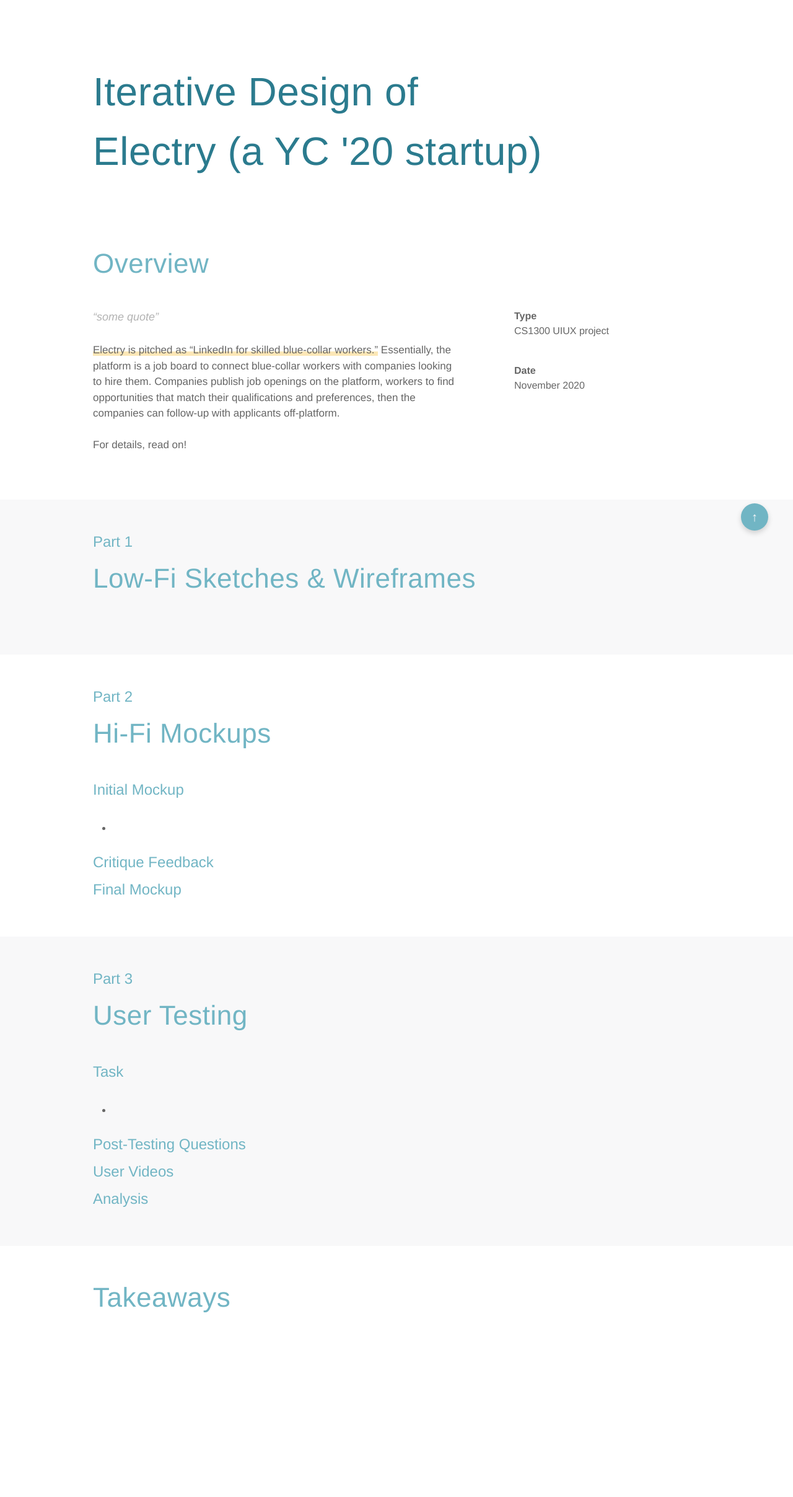
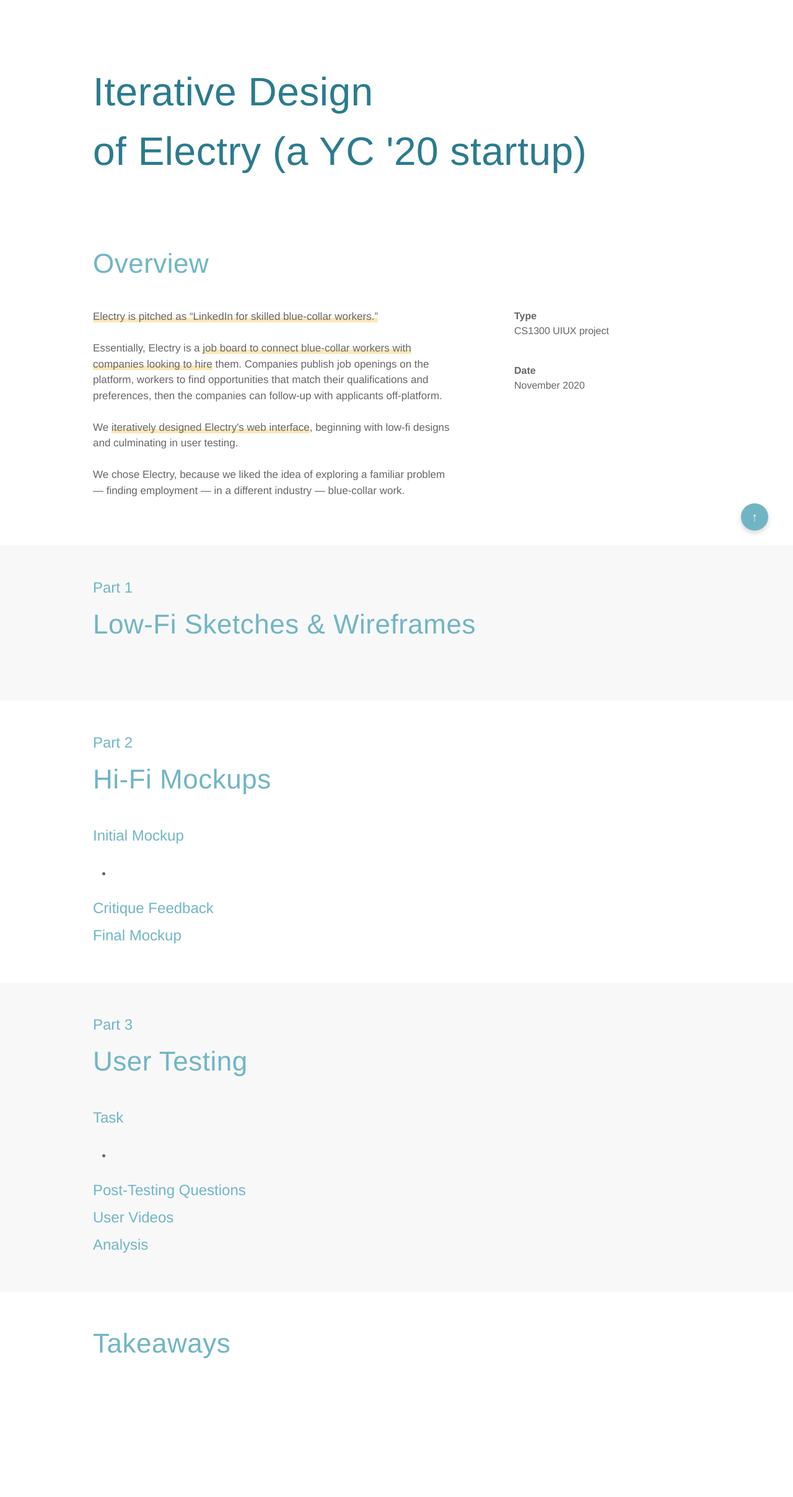
Before and after one commit to zamandalee/cs1300-iterative-writeup, a PHP site: page / in a window 1280 px wide. Shown: the whole page at 62% size. Before the commit the page ends 2118 px from the top, so only its background shows below. Run offline with PHP 8.4, Linux system fonts and the light colour scheme.

Commit message:
Finish Overview section

```diff
--- a/assets/index.css
+++ b/assets/index.css
@@ -7,7 +7,6 @@
   --mid-gray: #bbbbbb;
   --light-gray: #e8e8e8;
   --light-yellow: #fce7b6;
-  --light-salmon: #fbc9c3;
   --bg-color-alt: #f8f8f9;
 }
 * {
@@ -197,12 +196,6 @@ sup {
   grid-row: 3;
 }
 /* COLORS */
-.hl-blue {
-  background: linear-gradient(180deg, rgba(255,255,255,0) 65%, var(--light-blue) 60%);
-}
-.hl-salmon {
-  background: linear-gradient(180deg, rgba(255,255,255,0) 65%, var(--light-salmon) 60%);
-}
 .hl-yellow {
   background: linear-gradient(180deg, rgba(255,255,255,0) 65%, var(--light-yellow) 60%);
 }
--- a/home.html
+++ b/home.html
@@ -14,22 +14,19 @@
 
 <body>
   <section data-aos="fade-up" data-aos-duration="1000" class="title">
-    <h1>Iterative Design of<br>Electry (a YC '20 startup)</h1>
+    <h1>Iterative Design<br>of Electry (a YC '20 startup)</h1>
   </section>
   <section id="Overview" data-aos="fade-up" data-aos-duration="1000" class="overview">
     <h2>Overview</h2>
     <div>
-      <p class="quote">
-        “some quote”
+      <p><span class="hl-yellow">Electry is pitched as “LinkedIn for skilled blue-collar workers.”</span></p>
       <p>
-        <span class="hl-yellow">Electry is pitched as “LinkedIn for skilled blue-collar workers.”</span>
-        Essentially, the platform is a job board to connect blue-collar workers with companies looking to hire them.
+        Essentially, Electry is a <span class="hl-yellow">job board to connect blue-collar workers with companies looking to hire</span> them.
         Companies publish job openings on the platform, workers to find opportunities that match their qualifications
-        and preferences,
-        then the companies can follow-up with applicants off-platform.
-
-        <br /><br />
-        For details, read on!
+        and preferences, then the companies can follow-up with applicants off-platform.
+      </p>
+      <p>We <span class="hl-yellow">iteratively designed Electry's web interface</span>, beginning with low-fi designs and culminating in user testing.</p>
+      <p>We chose Electry, because we liked the idea of exploring a familiar problem — finding employment — in a different industry — blue-collar work.</p>
     </div>
     <div class="overview-info">
       <div class="overview-item">
```
